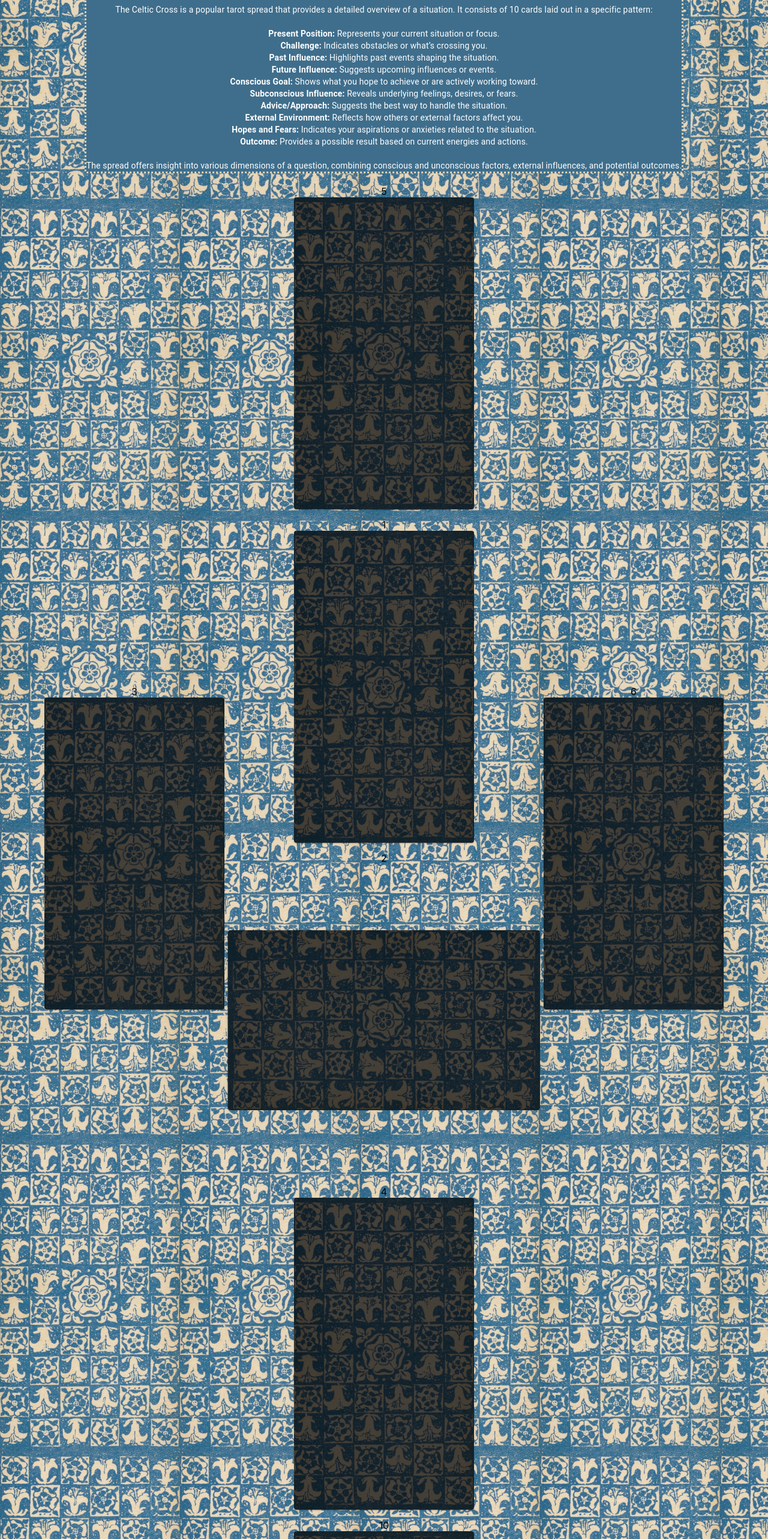
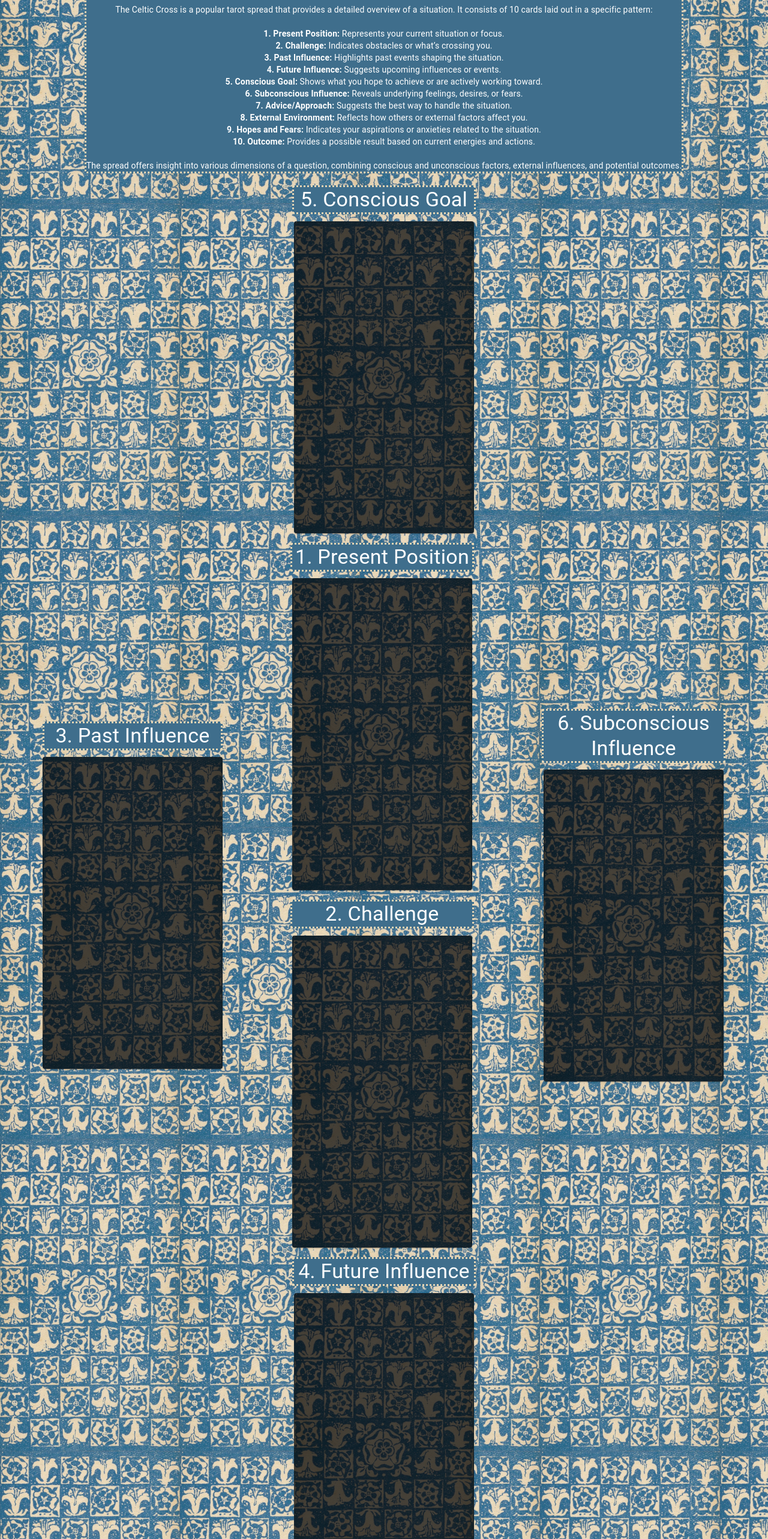
Before and after one commit to elena-cukanovaite/tarot-reading, a React (Create React App) app: page /celticcross in a window 1280 px wide. Shown: the part 180-2746 px from the top of the page at 60% size. Built offline with nearby package versions, Linux system fonts and the light colour scheme.

Commit message:
Cleaned up the Celtic Cross layout

```diff
--- a/src/CelticCross.js
+++ b/src/CelticCross.js
@@ -30,44 +30,44 @@ const CelticCross = () => {
                 <br></br>
                 <ul style={{ listStyleType: "none", padding: 0, margin: 0 }}>
                   <li>
-                    <b>Present Position:</b> Represents your current situation
-                    or focus.
+                    <b>1. Present Position:</b> Represents your current
+                    situation or focus.
                   </li>
                   <li>
-                    <b>Challenge:</b> Indicates obstacles or what’s crossing
+                    <b>2. Challenge:</b> Indicates obstacles or what’s crossing
                     you.
                   </li>
                   <li>
-                    <b>Past Influence:</b> Highlights past events shaping the
+                    <b>3. Past Influence:</b> Highlights past events shaping the
                     situation.
                   </li>
                   <li>
-                    <b>Future Influence:</b> Suggests upcoming influences or
+                    <b>4. Future Influence:</b> Suggests upcoming influences or
                     events.
                   </li>
                   <li>
-                    <b>Conscious Goal:</b> Shows what you hope to achieve or are
-                    actively working toward.
+                    <b>5. Conscious Goal:</b> Shows what you hope to achieve or
+                    are actively working toward.
                   </li>
                   <li>
-                    <b>Subconscious Influence:</b> Reveals underlying feelings,
-                    desires, or fears.
+                    <b>6. Subconscious Influence:</b> Reveals underlying
+                    feelings, desires, or fears.
                   </li>
                   <li>
-                    <b>Advice/Approach:</b> Suggests the best way to handle the
-                    situation.
+                    <b>7. Advice/Approach:</b> Suggests the best way to handle
+                    the situation.
                   </li>
                   <li>
-                    <b>External Environment:</b> Reflects how others or external
-                    factors affect you.
+                    <b>8. External Environment:</b> Reflects how others or
+                    external factors affect you.
                   </li>
                   <li>
-                    <b>Hopes and Fears:</b> Indicates your aspirations or
+                    <b>9. Hopes and Fears:</b> Indicates your aspirations or
                     anxieties related to the situation.
                   </li>
                   <li>
-                    <b>Outcome:</b> Provides a possible result based on current
-                    energies and actions.
+                    <b>10. Outcome:</b> Provides a possible result based on
+                    current energies and actions.
                   </li>
                 </ul>
                 <br></br>
@@ -90,9 +90,14 @@ const CelticCross = () => {
               justifyContent="left"
             >
               <Grid item>
-                <Typography variant="h7" gutterBottom>
-                  5
+                <Typography
+                  sx={{ ...sx, maxWidth: widthInput }}
+                  variant="h4"
+                  gutterBottom
+                >
+                  5. Conscious Goal
                 </Typography>
+
                 <ActionAreaCard
                   placeholderDescription=""
                   widthInput={widthInput}
@@ -108,8 +113,12 @@ const CelticCross = () => {
                 alignItems="center"
               >
                 <Grid item>
-                  <Typography variant="h7" gutterBottom>
-                    3
+                  <Typography
+                    sx={{ ...sx, maxWidth: widthInput }}
+                    variant="h4"
+                    gutterBottom
+                  >
+                    3. Past Influence
                   </Typography>
                   <ActionAreaCard
                     placeholderDescription=""
@@ -127,8 +136,12 @@ const CelticCross = () => {
                   width={500}
                 >
                   <Grid item>
-                    <Typography variant="h7" gutterBottom>
-                      1
+                    <Typography
+                      sx={{ ...sx, maxWidth: widthInput }}
+                      variant="h4"
+                      gutterBottom
+                    >
+                      1. Present Position
                     </Typography>
                     <ActionAreaCard
                       placeholderDescription=""
@@ -137,20 +150,27 @@ const CelticCross = () => {
                   </Grid>
 
                   <Grid item>
-                    <Typography variant="h7" gutterBottom>
-                      2
+                    <Typography
+                      sx={{ ...sx, maxWidth: widthInput }}
+                      variant="h4"
+                      gutterBottom
+                    >
+                      2. Challenge
                     </Typography>
                     <ActionAreaCard
                       placeholderDescription=""
                       widthInput={widthInput}
-                      componentRotationInput={90}
                     />
                   </Grid>
                 </Grid>
 
                 <Grid item>
-                  <Typography variant="h7" gutterBottom>
-                    6
+                  <Typography
+                    sx={{ ...sx, maxWidth: widthInput }}
+                    variant="h4"
+                    gutterBottom
+                  >
+                    6. Subconscious Influence
                   </Typography>
                   <ActionAreaCard
                     placeholderDescription=""
@@ -159,8 +179,12 @@ const CelticCross = () => {
                 </Grid>
               </Grid>
               <Grid item>
-                <Typography variant="h7" gutterBottom>
-                  4
+                <Typography
+                  sx={{ ...sx, maxWidth: widthInput }}
+                  variant="h4"
+                  gutterBottom
+                >
+                  4. Future Influence
                 </Typography>
                 <ActionAreaCard
                   placeholderDescription=""
@@ -178,8 +202,12 @@ const CelticCross = () => {
               justifyContent="left"
             >
               <Grid item>
-                <Typography variant="h7" gutterBottom>
-                  10
+                <Typography
+                  sx={{ ...sx, maxWidth: widthInput }}
+                  variant="h4"
+                  gutterBottom
+                >
+                  10. Outcome
                 </Typography>
                 <ActionAreaCard
                   placeholderDescription=""
@@ -188,8 +216,12 @@ const CelticCross = () => {
               </Grid>
 
               <Grid item>
-                <Typography variant="h7" gutterBottom>
-                  9
+              <Typography
+                  sx={{ ...sx, maxWidth: widthInput }}
+                  variant="h4"
+                  gutterBottom
+                >
+                  9. Hopes and Fears
                 </Typography>
                 <ActionAreaCard
                   placeholderDescription=""
@@ -198,8 +230,12 @@ const CelticCross = () => {
               </Grid>
 
               <Grid item>
-                <Typography variant="h7" gutterBottom>
-                  8
+              <Typography
+                  sx={{ ...sx, maxWidth: widthInput }}
+                  variant="h4"
+                  gutterBottom
+                >
+                  8. External Environment
                 </Typography>
                 <ActionAreaCard
                   placeholderDescription=""
@@ -208,8 +244,12 @@ const CelticCross = () => {
               </Grid>
 
               <Grid item>
-                <Typography variant="h7" gutterBottom>
-                  7
+              <Typography
+                  sx={{ ...sx, maxWidth: widthInput }}
+                  variant="h4"
+                  gutterBottom
+                >
+                  7. Advice/Approach
                 </Typography>
                 <ActionAreaCard
                   placeholderDescription=""
```
